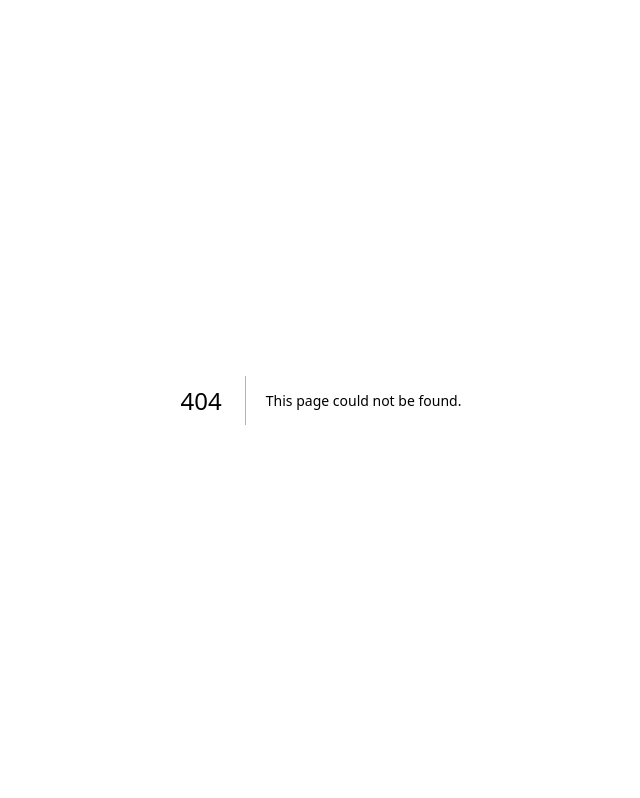
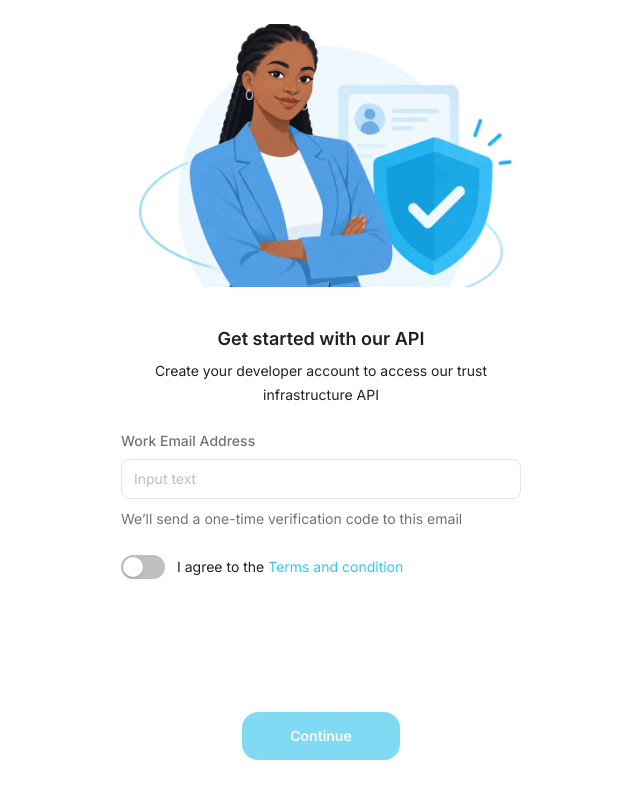
Before and after one commit to trybenode/hackathon-, a Next.js app in the folder frontend/: page /developers in a window 1280 px wide. Before the commit this address had no page. Shown: the whole page, without its empty margins (319-959 px from the left). Built offline with nearby package versions, Linux system fonts and the light colour scheme; no server answers.

Commit message:
feat: add developer sign-up with work email and code

```diff
--- /dev/null
+++ b/frontend/src/app/developers/DeveloperSignUp.tsx
@@ -0,0 +1,196 @@
+"use client";
+
+import { useRouter } from "next/navigation";
+import { useEffect, useState, type FormEvent } from "react";
+import { OtpInput } from "@/components/guarantor/OtpInput";
+import { OnboardingHero } from "@/components/verification/OnboardingHero";
+import { Button, Input, Switch } from "@/components/ui";
+import { ApiError, requestLoginCode, verifyLoginCode } from "@/lib/guarantor";
+
+const RESEND_COOLDOWN_SECONDS = 60;
+
+function MailCheckIcon() {
+  return (
+    <svg viewBox="0 0 24 24" width="24" height="24" fill="none" stroke="currentColor" strokeWidth="1.5" strokeLinecap="round" strokeLinejoin="round" aria-hidden>
+      <path d="M20 12V7a2 2 0 0 0-2-2H5a2 2 0 0 0-2 2v9a2 2 0 0 0 2 2h8" />
+      <path d="m3.5 7 8.5 6 8.5-6" />
+      <circle cx="18" cy="17.5" r="3.5" />
+      <path d="m16.5 17.5 1 1 2-2" />
+    </svg>
+  );
+}
+
+/**
+ * "Get started with our API": a developer's work email and a one-time code.
+ * Verifying opens the account and the developer dashboard.
+ */
+export function DeveloperSignUp() {
+  const router = useRouter();
+  const [email, setEmail] = useState("");
+  const [agreed, setAgreed] = useState(false);
+  const [codeSent, setCodeSent] = useState(false);
+  const [code, setCode] = useState("");
+  const [busy, setBusy] = useState(false);
+  const [error, setError] = useState<string | null>(null);
+  const [cooldown, setCooldown] = useState(0);
+  /** Shown only in development, where the API returns the code. */
+  const [debugCode, setDebugCode] = useState<string | null>(null);
+
+  useEffect(() => {
+    if (cooldown <= 0) return;
+    const timer = setTimeout(() => setCooldown((seconds) => seconds - 1), 1000);
+    return () => clearTimeout(timer);
+  }, [cooldown]);
+
+  async function sendCode() {
+    setBusy(true);
+    setError(null);
+    try {
+      const result = await requestLoginCode(email.trim());
+      setDebugCode(result.debug_code);
+      setCodeSent(true);
+      setCooldown(RESEND_COOLDOWN_SECONDS);
+    } catch (cause) {
+      setError(cause instanceof ApiError ? cause.message : "Could not send a code. Check the address.");
+    } finally {
+      setBusy(false);
+    }
+  }
+
+  async function verify(value = code) {
+    if (value.length !== 6) return;
+    setBusy(true);
+    setError(null);
+    try {
+      await verifyLoginCode(email.trim(), value, "developer");
+      router.push("/developer");
+    } catch (cause) {
+      setCode("");
+      setError(cause instanceof ApiError ? cause.message : "Could not verify that code.");
+      setBusy(false);
+    }
+  }
+
+  function submitEmail(event: FormEvent<HTMLFormElement>) {
+    event.preventDefault();
+    if (agreed && email.trim()) void sendCode();
+  }
+
+  return (
+    <main className="mx-auto flex min-h-dvh w-full max-w-md flex-col">
+      <OnboardingHero />
+
+      {!codeSent ? (
+        <form onSubmit={submitEmail} className="flex flex-1 flex-col gap-6 px-6 pt-10 pb-10">
+          <div className="flex flex-col gap-2 text-center">
+            <h1 className="text-body-lg font-semibold text-grey-900">Get started with our API</h1>
+            <p className="text-body-sm text-grey-900">
+              Create your developer account to access our trust infrastructure API
+            </p>
+          </div>
+
+          <div className="flex flex-col gap-2">
+            <Input
+              name="email"
+              type="email"
+              label="Work Email Address"
+              placeholder="Input text"
+              autoComplete="email"
+              value={email}
+              onChange={(event) => setEmail(event.target.value)}
+              required
+            />
+            <p className="text-body-sm text-grey-600">We&rsquo;ll send a one-time verification code to this email</p>
+          </div>
+
+          <Switch
+            checked={agreed}
+            onChange={setAgreed}
+            label={
+              <span className="text-body-sm text-grey-900">
+                I agree to the{" "}
+                <a href="/terms" className="text-primary-400">
+                  Terms and condition
+                </a>
+              </span>
+            }
+          />
+
+          {error && (
+            <p role="alert" className="text-body-sm text-error">
+              {error}
+            </p>
+          )}
+
+          <Button
+            type="submit"
+            size="lg"
+            disabled={!agreed || !email.trim() || busy}
+            className="mt-auto self-center rounded-xl px-12 text-body-lg font-semibold"
+          >
+            {busy ? "Sending…" : "Continue"}
+          </Button>
+        </form>
+      ) : (
+        <div className="flex flex-1 flex-col items-center gap-6 px-6 pt-10 pb-10 text-center">
+          <div className="flex flex-col items-center gap-2">
+            <span className="text-grey-900">
+              <MailCheckIcon />
+            </span>
+            <h1 className="text-body-lg font-semibold text-grey-900">Check your email</h1>
+            <p className="text-body-sm text-grey-900">Enter the 6-digit code sent to your email address</p>
+          </div>
+
+          <OtpInput value={code} onChange={setCode} disabled={busy} onComplete={(value) => void verify(value)} />
+
+          <p className="text-body-sm text-grey-600">
+            Didn&rsquo;t receive code?{" "}
+            <button
+              type="button"
+              onClick={sendCode}
+              disabled={busy || cooldown > 0}
+              className="text-primary-500 disabled:text-grey-400"
+            >
+              {cooldown > 0 ? `Resend in ${cooldown}s` : "Resend"}
+            </button>
+          </p>
+
+          {debugCode && (
+            <p className="text-body-sm text-grey-600">
+              Development only — the code is <strong>{debugCode}</strong>
+            </p>
+          )}
+          {error && (
+            <p role="alert" className="text-body-sm text-error">
+              {error}
+            </p>
+          )}
+
+          <Button
+            size="lg"
+            disabled={code.length !== 6 || busy}
+            onClick={() => void verify()}
+            className="rounded-xl px-10 text-body-lg font-semibold"
+          >
+            {busy ? "Verifying…" : "Verify email"}
+          </Button>
+
+          <p className="text-body-sm text-grey-600">
+            Wrong email address?{" "}
+            <button
+              type="button"
+              className="underline"
+              onClick={() => {
+                setCodeSent(false);
+                setCode("");
+                setError(null);
+              }}
+            >
+              Go back
+            </button>
+          </p>
+        </div>
+      )}
+    </main>
+  );
+}
--- /dev/null
+++ b/frontend/src/app/developers/page.tsx
@@ -0,0 +1,7 @@
+import { DeveloperSignUp } from "./DeveloperSignUp";
+
+export const metadata = { title: "Get started with our API" };
+
+export default function DevelopersPage() {
+  return <DeveloperSignUp />;
+}
```
